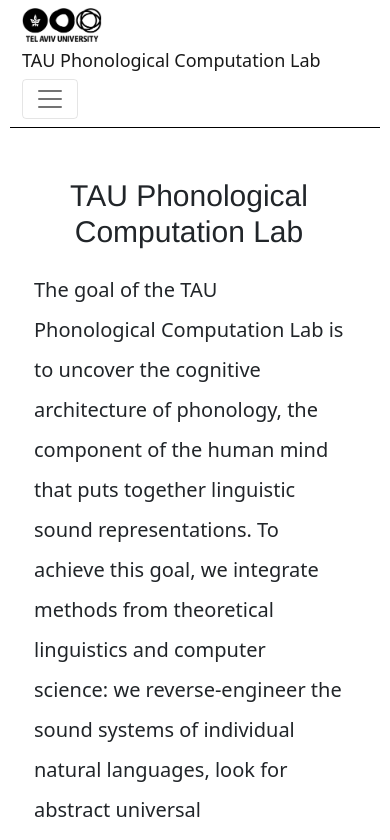
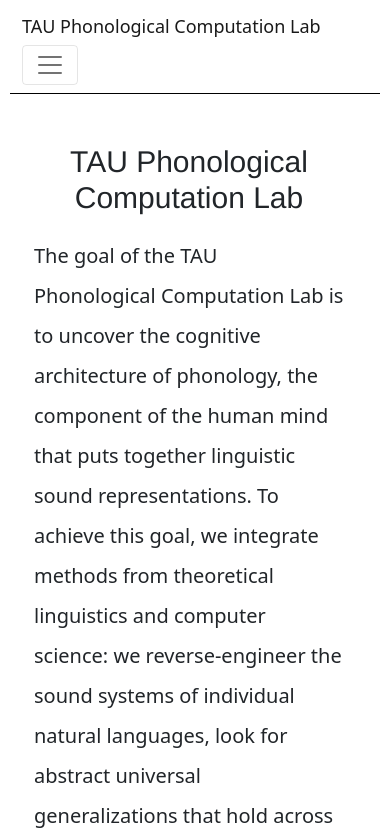
Before and after one commit to PcompLab/PcompLab.github.io, a plain HTML site: page index.html in a window 390 px wide. Shown: the top 840 px of the page. Drawn offline with nearby package versions, Linux system fonts and the light colour scheme.

Commit message:
Update style.css

```diff
--- a/assets/css/style.css
+++ b/assets/css/style.css
@@ -262,13 +262,8 @@
 }
 
 .logo-image {
-    object-fit: scale-down;
-    width: 80px;
-    height: auto;
-    margin: 0 0px;
-    /*border-style: solid;*/
-    /*border-color: black;*/
-    /*border-width: 3px;*/
+	display:none;
+
 }
 	.content {
 		margin-left: 0px;
```
